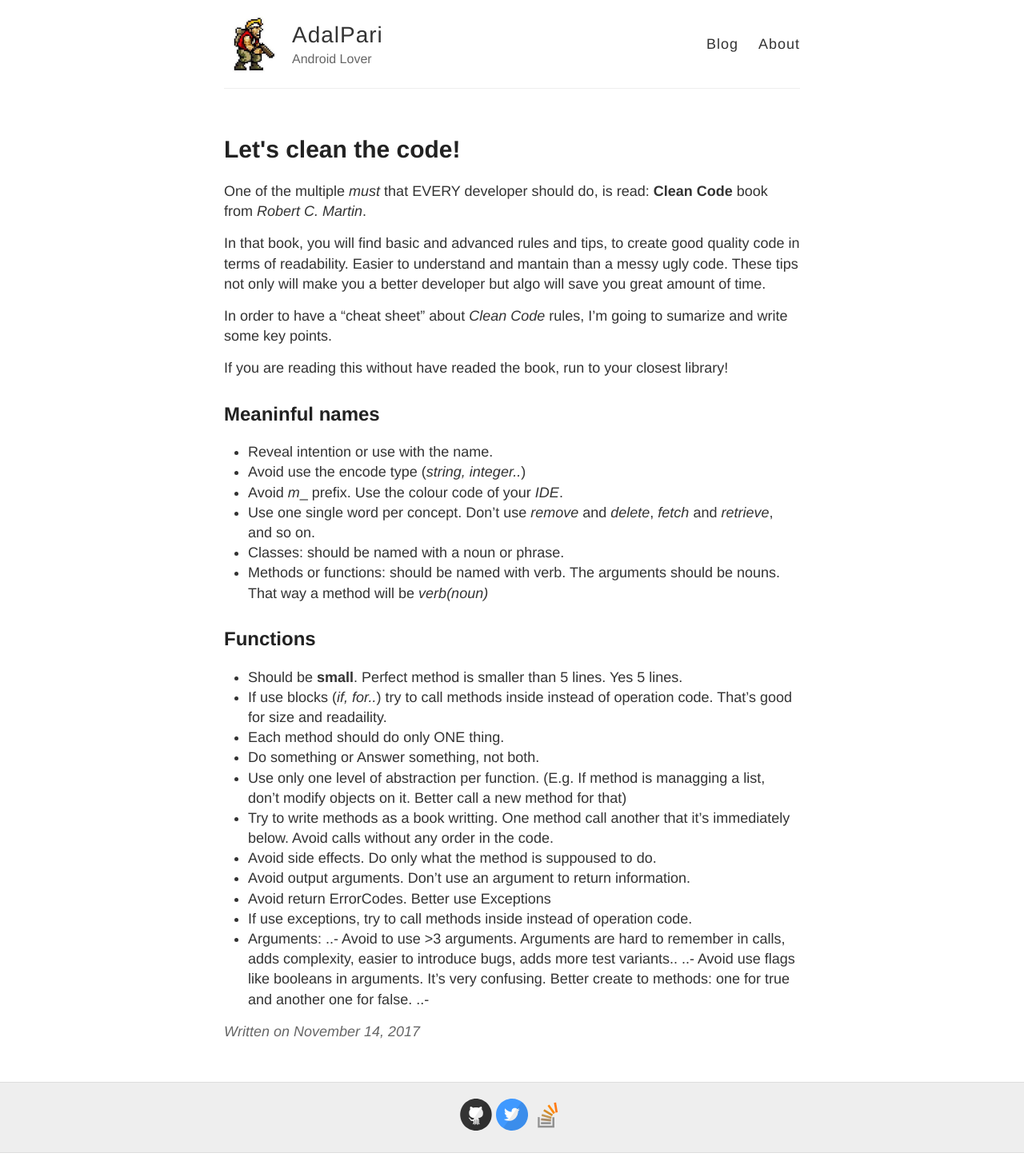
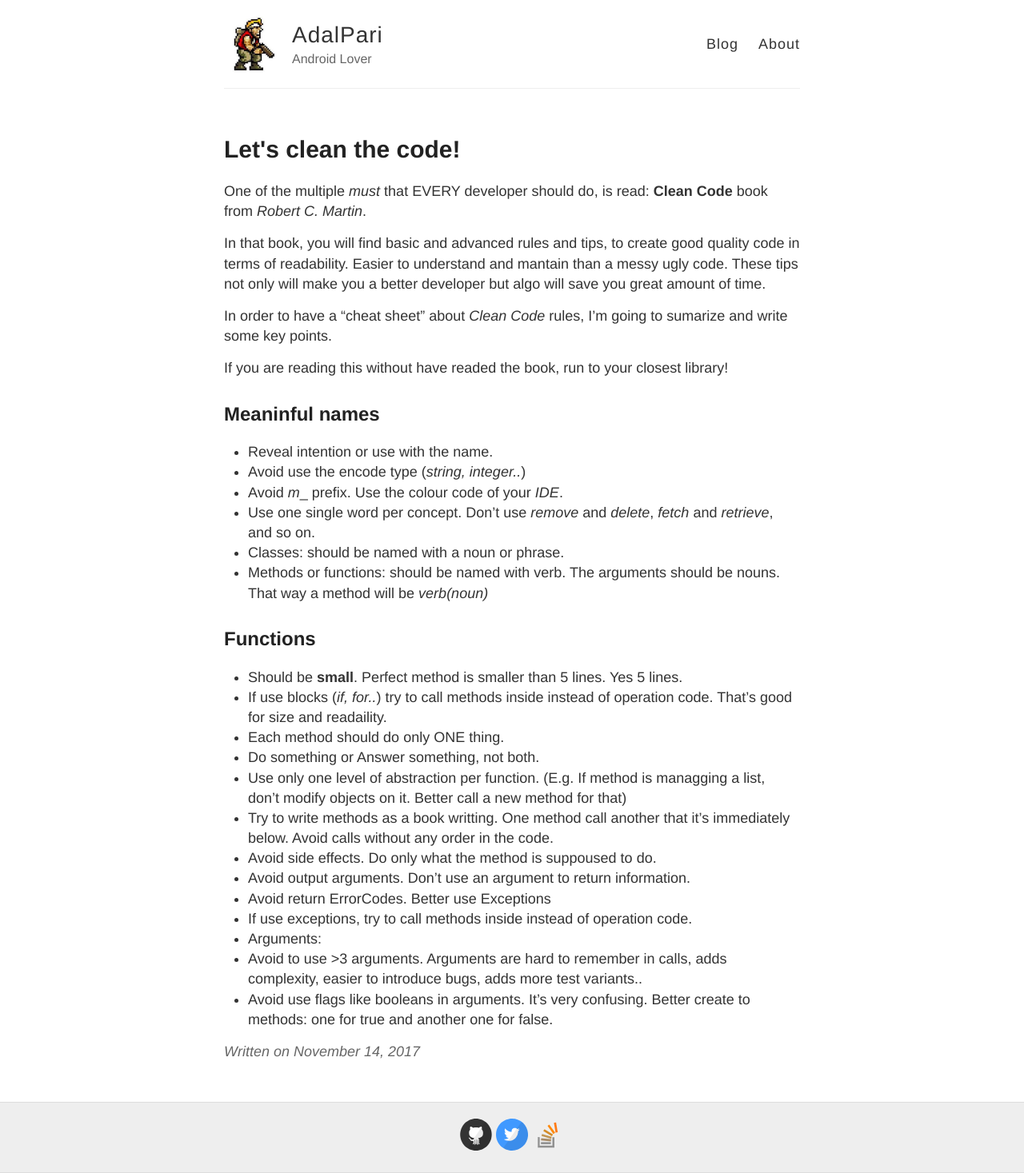
Before and after one commit to adalpari/adalpari.github.io, a Jekyll site: the page built from _posts/2017-11-14-Clean-Code.md, in a window 1280 px wide. Shown: the whole page at 80% size. Built offline with Jekyll 4.4.1, drawn with Linux system fonts in a browser that asks for light colours; before the commit the page ends 1442 px from its top, so only the background shows below that.

```diff
--- a/_posts/2017-11-14-Clean-Code.md
+++ b/_posts/2017-11-14-Clean-Code.md
@@ -31,6 +31,5 @@ If you are reading this without have readed the book, run to your closest librar
 - Avoid return ErrorCodes. Better use Exceptions
 - If use exceptions, try to call methods inside instead of operation code.
 - Arguments:
-..- Avoid to use >3 arguments. Arguments are hard to remember in calls, adds complexity, easier to introduce bugs, adds more test variants..
-..- Avoid use flags like booleans in arguments. It's very confusing. Better create to methods: one for true and another one for false.
-..-
+- Avoid to use >3 arguments. Arguments are hard to remember in calls, adds complexity, easier to introduce bugs, adds more test variants..
+- Avoid use flags like booleans in arguments. It's very confusing. Better create to methods: one for true and another one for false.
```
